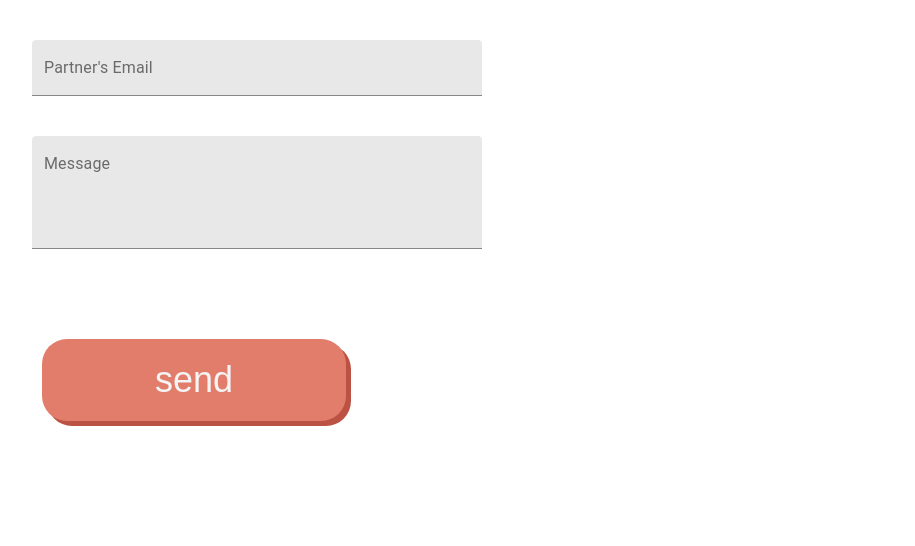
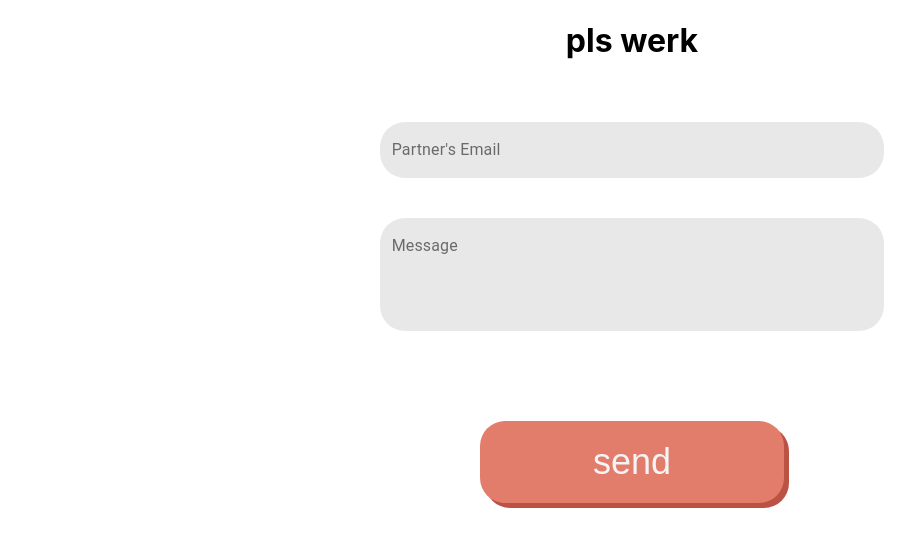
Before and after one commit to cindyxzhang/wnrs, a React (Create React App) app in the folder frontend/: page / in a window 1280 px wide. Shown: the top 546 px of the page, without its empty margins (8-923 px from the left). Built offline with nearby package versions, Linux system fonts and the light colour scheme.

Commit message:
email page centering + title

```diff
--- /dev/null
+++ b/frontend/src/pages/Email/Email.css
@@ -0,0 +1,5 @@
+.layout {
+  flex-direction: column;
+  display: flex;
+  align-items: center;
+}
--- a/frontend/src/pages/Email/Email.js
+++ b/frontend/src/pages/Email/Email.js
@@ -1,14 +1,26 @@
 import React from "react";
 import { makeStyles } from "@material-ui/core/styles";
 import TextField from "@material-ui/core/TextField";
+import CssBaseline from "@material-ui/core/CssBaseline";
+import Container from "@material-ui/core/Container";
 import GenericButton from "../../components/GenericButton/index.js";
+import "./Email.css";
 
 const useStyles = makeStyles((theme) => ({
   root: {
-    "& .MuiTextField-root": {
+    "& div.MuiTextField-root": {
       margin: theme.spacing(5),
-      width: 450,
+      width: "50ch",
       display: "flex",
+    },
+    "& div.MuiInputBase-root": {
+      borderRadius: "25px",
+    },
+    "& div.MuiFilledInput-underline:before": {
+      borderBottom: "none",
+    },
+    "& div.MuiFilledInput-underline:after": {
+      borderBottom: "none",
     },
   },
 }));
@@ -16,8 +28,11 @@ const useStyles = makeStyles((theme) => ({
 export default function BasicTextFields() {
   const classes = useStyles();
   return (
+    // need div tags that enclose entire return statement
+    <div className="layout">
+      <h1>pls werk</h1>
       <form className={classes.root} noValidate autoComplete="off">
-      <div>
+        <div className="partner">
           <TextField
             id="outlined-basic"
             label="Partner's Email"
@@ -33,9 +48,10 @@ export default function BasicTextFields() {
             variant="filled"
           />
         </div>
+      </form>
       <div>
         <GenericButton label="send" className=""></GenericButton>
       </div>
-    </form>
+    </div>
   );
 }
```
Lines whose indentation alone changed are shown as unchanged.
